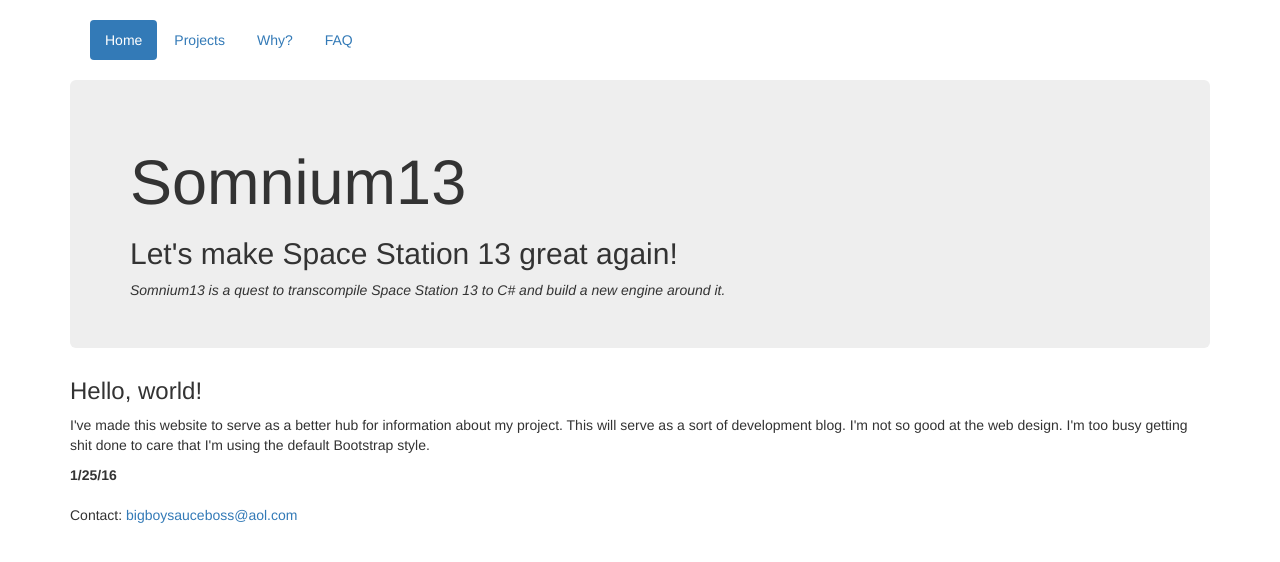
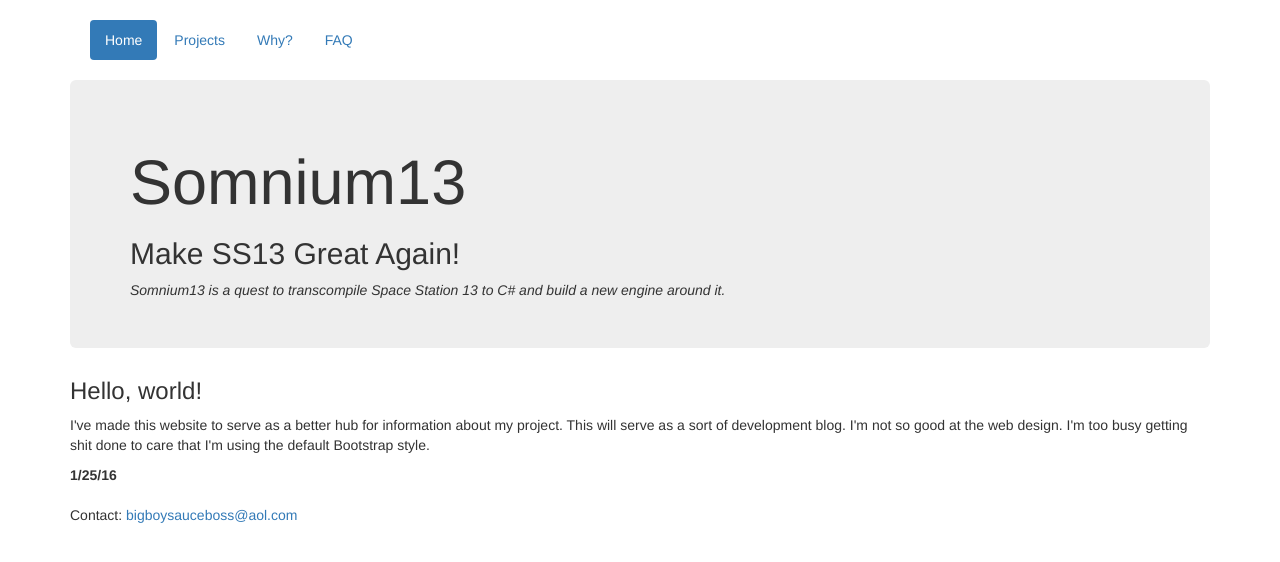
Before and after one commit to Somnium13/somnium13.github.io, a plain HTML site: page index.html in a window 1280 px wide. Drawn offline with nearby package versions, Linux system fonts and the light colour scheme.

Commit message:
Update index.html

```diff
--- a/index.html
+++ b/index.html
@@ -45,7 +45,7 @@
 				<div role="tabpanel" class="tab-pane active" id="home">
 					<div class="jumbotron">
 						<h1>Somnium13</h1>
-						<h2>Let's make Space Station 13 great again!</h2>
+						<h2>Make SS13 Great Again!</h2>
 						<i>Somnium13 is a quest to transcompile Space Station 13 to C# and build a new engine around it.</i>
 					</div>
 
```
